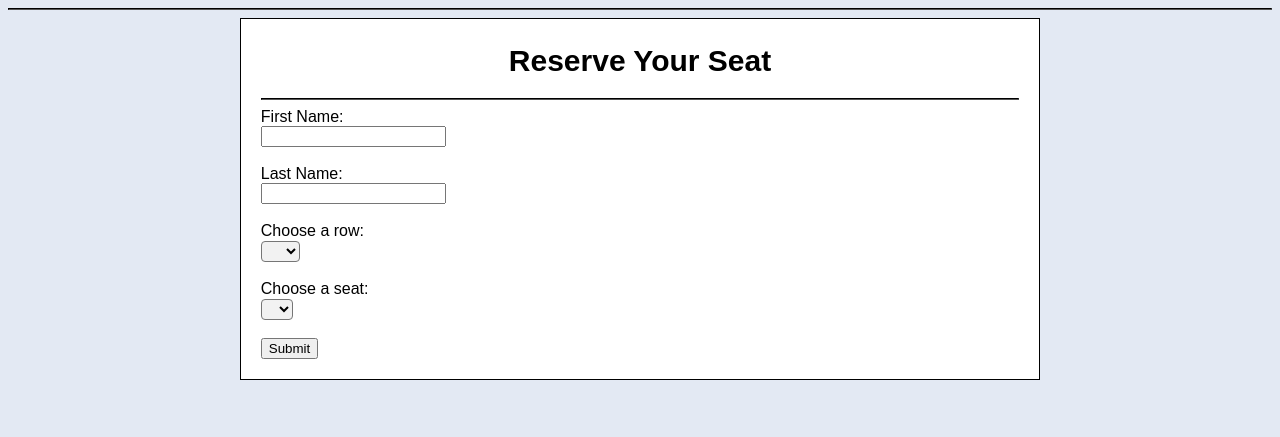
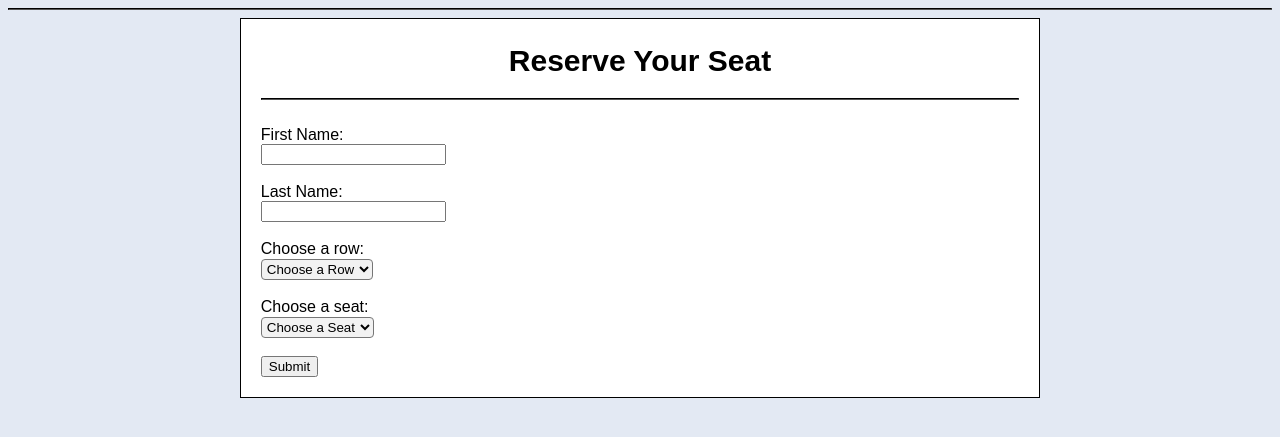
Before and after one commit to flc3v9/Final-Project, a Flask app: template templates/reservations.html in a window 1280 px wide. Shown: the part 63-500 px from the top of the page. Run offline with Flask 2, Linux system fonts and the light colour scheme; the template is opened without the code that fills it, so the values that code supplies are empty.

Commit message:
added reservations file to render seating chart and implemented into page

```diff
--- a/app.py
+++ b/app.py
@@ -1,4 +1,5 @@
 from flask import Flask, render_template, request, url_for, flash, redirect, abort
+import reservations as seats
 
 # make a Flask application object called app
 app = Flask(__name__)
@@ -23,7 +24,6 @@ def index():
     return render_template('index.html')
 
 # use posts to show new infomration or put something specific on there, get is used to retreieve information
-
 @app.route("/admin", methods=('GET', 'POST'))
 def admin():
     return render_template('admin.html')
@@ -31,10 +31,62 @@ def admin():
 @app.route("/reservations", methods=('GET', 'POST'))
 def reservations():
     if request.method == "GET":
-        return render_template('reservations.html')
+        # try to render seat chart, but if it fails render page without it
+        try:
+            seat_chart = seats.get_seat_chart()
+            return render_template('reservations.html', seat_chart=seat_chart)
+        except:
+            flash("Sorry, something went wrong with loading the seating chart. Please try again later.")
+            return render_template('reservations.html')
 
     if request.method == "POST":
-        return render_template('reservations.html')
+        # try to render seat chart, but if it fails render page without it
+        try:
+            # get current seat chart
+            seat_chart = seats.get_seat_chart()
+            # try to get input, make reservation, and print success message
+            try:
+                # get form data
+                first_name = request.form["first_name"]
+                if first_name == "":
+                    flash("You must enter a first name.")
+                    return render_template('reservations.html', seat_chart=seat_chart)
+                last_name = request.form["last_name"]
+                if last_name == "":
+                    flash("You must enter a last name.")
+                    return render_template('reservations.html', seat_chart=seat_chart)
+                row = request.form["row"]
+                if row == "":
+                    flash("You must select a row.")
+                    return render_template('reservations.html', seat_chart=seat_chart)
+                seat = request.form["seat"]
+                if seat == "":
+                    flash("You must select a seat.")
+                    return render_template('reservations.html', seat_chart=seat_chart)
 
+                # check if reservation already exists
+                if seat_chart[int(row)][int(seat)] == "X":
+                    flash("Sorry, that seat is already reserved.")
+                    return render_template('reservations.html', seat_chart=seat_chart)
+
+                # create ticket number
+                ticketNumber = "TICKET#HERE"
+
+                # update reservations.txt
+                with open('reservations.txt', 'a') as seat_file:
+                    entry = f"{first_name}, {row}, {seat}, {ticketNumber}\n"
+                    seat_file.write(entry)
+
+                # get new seat chart
+                seat_chart = seats.get_seat_chart()
+                # success message
+                success_message = f"Congratulations {first_name}! Row: {int(row)+1} Seat: {int(seat)+1} is now reserved for you. Enjoy your trip!<br>Your eTicket number is: {ticketNumber}"
+                return render_template('reservations.html', seat_chart=seat_chart, success_message=success_message)
+            except:
+                flash("Sorry, something went wrong. Please try again.")
+                return render_template('reservations.html', seat_chart=seat_chart)
+        except:
+            flash("Sorry, something went wrong with loading the seating chart. Please try again later.")
+            return render_template('reservations.html')
 
 app.run(host="0.0.0.0")
--- a/static/style.css
+++ b/static/style.css
@@ -2,15 +2,6 @@ body {
     background-color: #e3e9f3;
     font-family: Arial, Helvetica, sans-serif;
 }
-
-/* *{
-    background-color: lightsteelblue;
-    font-family: Arial, Helvetica, sans-serif;
-} */
-
-/* .content {
-    background-color: white;
-} */
 
 nav a {
     font-family: Arial, Helvetica, sans-serif;
@@ -53,8 +44,18 @@ select {
     background-color: #f2f2f2;
     color: black;
     padding: 1px;
-    text-align: center;
+    text-align: left;
     text-decoration: none;
     border-radius: 4px;
     margin-top: 1px;
 }
+
+#seat-chart {
+    background-color: lightgray;
+    width: 130px;
+    padding: 3px;
+    padding-top: 10px;
+    padding-bottom: 10px;
+    border-radius: 10px;
+    text-align: center;
+}
--- a/templates/reservations.html
+++ b/templates/reservations.html
@@ -5,12 +5,23 @@
     <div id="reservation">
         <h1 class="content-block-title">{% block title %} Reserve Your Seat {% endblock %}</h1>
         <hr>
-        {% if chart %}
+        {% if success_message %}
+            <p>{{ success_message | safe }}</p>
+        {% endif %}
+
+        {% if seat_chart %}
         <div>
-            <h3>seating chart</h3>
-            <p>chart goes here?</p>
+            <h3>Seating Chart</h3>
+            <h4>X = Reserved Seat : O = Available Seat</h1>
+            <div id="seat-chart">
+                {% for row in seat_chart %}
+                {{ row }}
+                <br>
+                {% endfor %}
+            </div>
         </div>
         {% endif %}
+        <br>
         <form method="post">
             <label for="first_name">First Name: </label>
             <br>
@@ -25,7 +36,7 @@
             <label for="row">Choose a row: </label>
             <br>
             <select id="row" name="row">
-                <option value=""></option>
+                <option value="">Choose a Row</option>
                 <option value="0">1</option>
                 <option value="1">2</option>
                 <option value="2">3</option>
@@ -44,7 +55,7 @@
             <label for="seat">Choose a seat: </label>
             <br>
             <select id="seat" name="seat">
-                <option value=""></option>
+                <option value="">Choose a Seat</option>
                 <option value="0">1</option>
                 <option value="1">2</option>
                 <option value="2">3</option>
```
